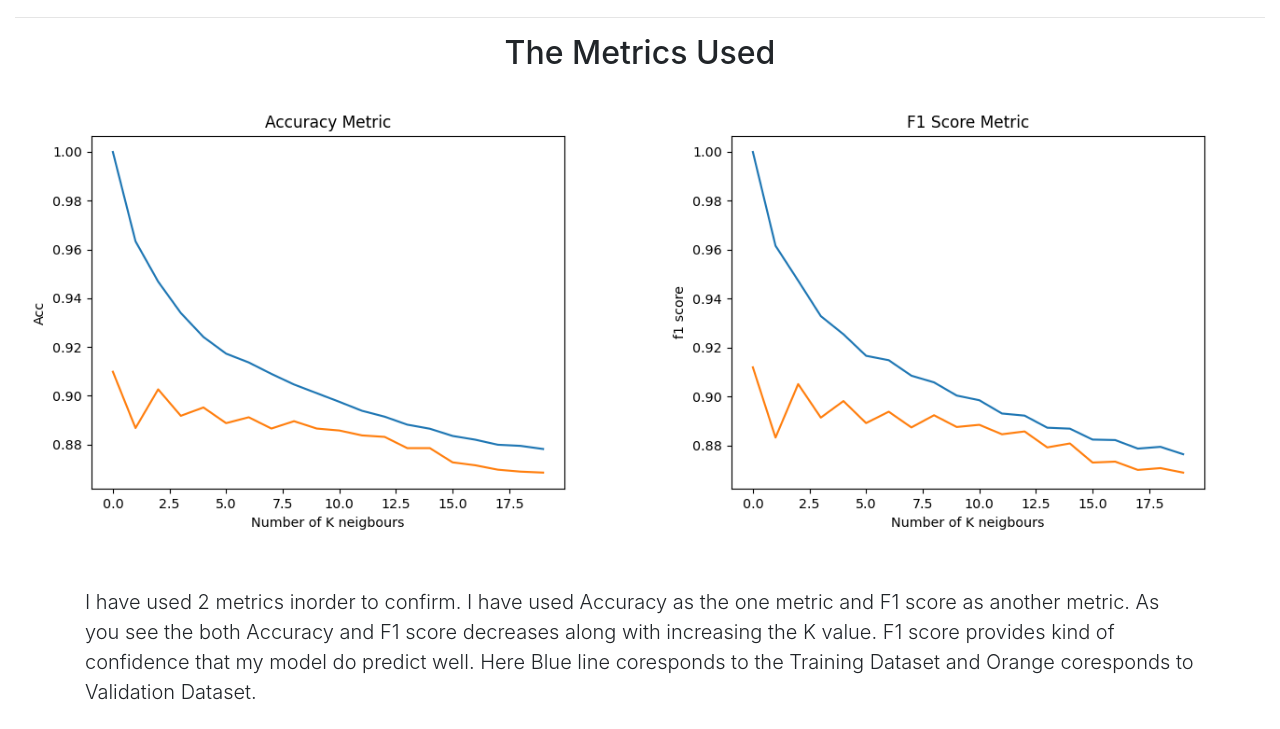
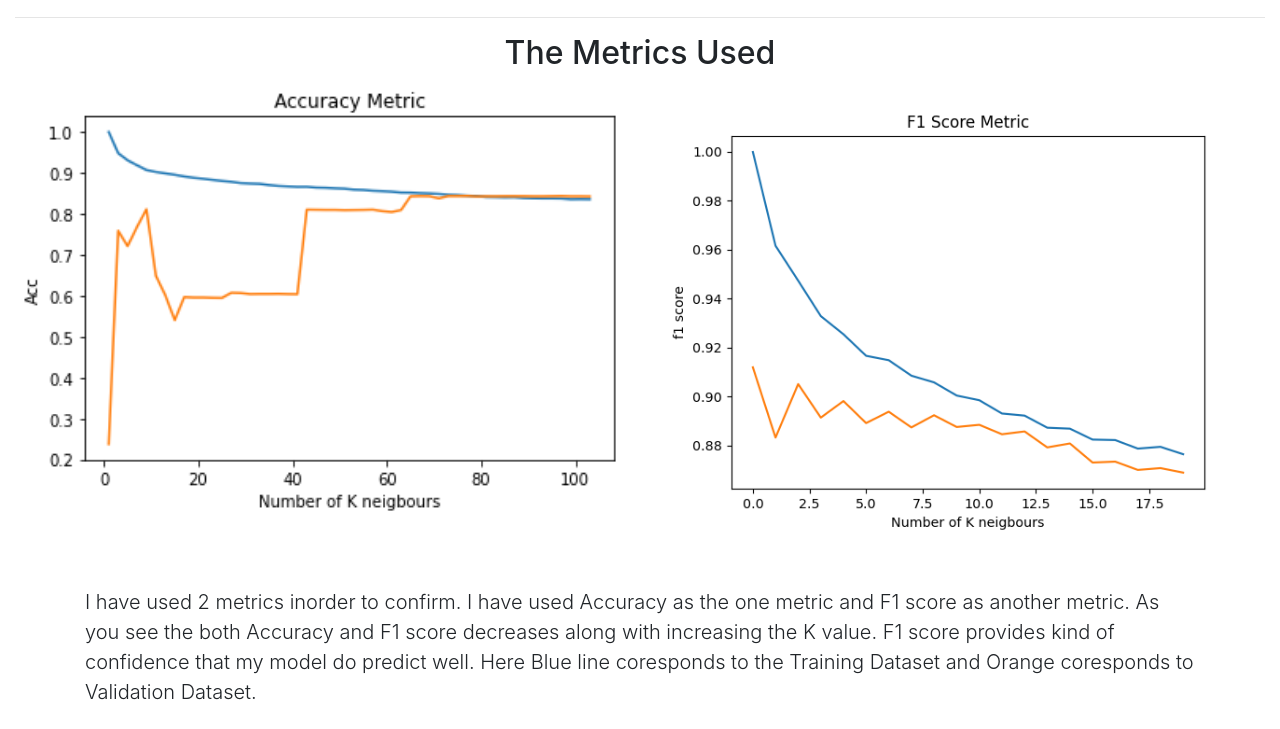
Before and after one commit to Navaneeth-Sharma/OSI_Prediction, a Flask app: page / in a window 1280 px wide. Shown: the part 1758-2487 px from the top of the page. Run offline with Flask 2, Linux system fonts and the light colour scheme; parts of the project's set-up code (start-up, migrations or seed data) failed here and were passed over; some libraries are stand-ins or nearby versions.

Commit message:
Update index.html

```diff
--- a/templates/index.html
+++ b/templates/index.html
@@ -132,7 +132,7 @@
                 <img src="{{url_for('static', filename='f1_score.png')}}" class="img-fluid" alt="Responsive image" height="500" width="650" />
             </div>
             <div class="col-md-6 order-md-1">
-                <img src="{{url_for('static', filename='accuracy.png')}}" class="img-fluid" alt="Responsive image" height="500" width="650" />
+                <img src="{{url_for('static', filename='acc.png')}}" class="img-fluid" alt="Responsive image" height="500" width="650" />
             </div>
         </div>
         <div class="container my-5">
```
